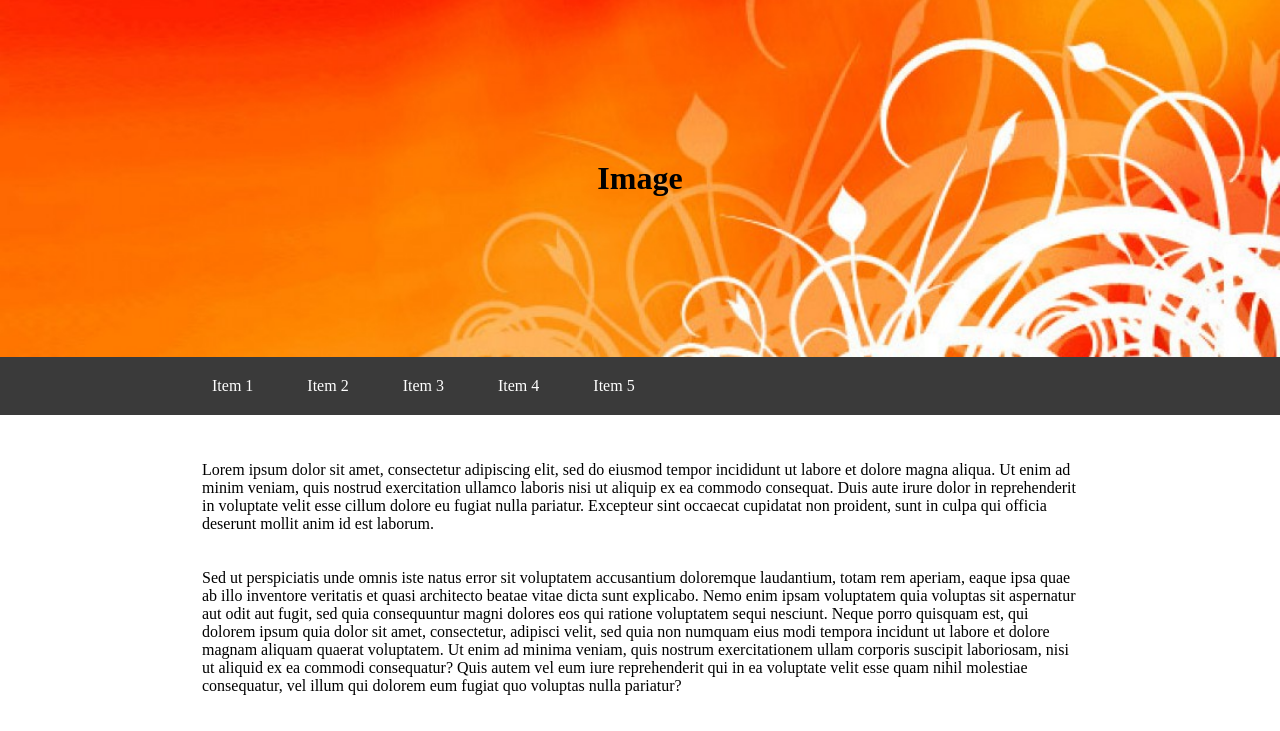
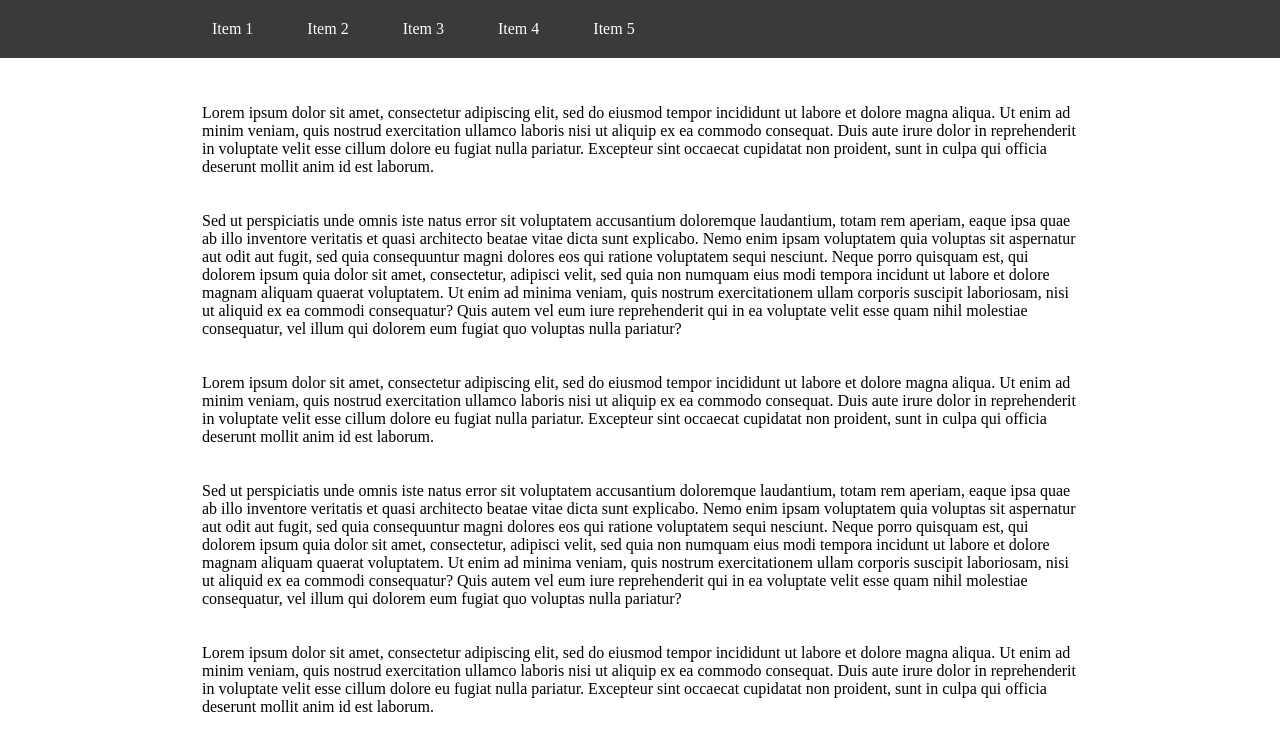
Before and after one commit to tamarka/sticky-header.github.io, a plain HTML site: page index.html in a window 1280 px wide. Shown: the top 731 px of the page. Drawn offline with Linux system fonts and the light colour scheme.

Commit message:
Refactoring

```diff
--- a/index.html
+++ b/index.html
@@ -9,9 +9,6 @@
 </head>
 <body>
     <header>
-        <div class="banner" id="banner">
-            <h1>Image</h1>
-        </div>
         <nav class="desktopNav" id="desktopNav">
            <ul>
                <li><a href="#">Item 1</a></li>
@@ -32,7 +29,7 @@
             </ul>
         </nav>
     </header>
-    <div class="content">
+    <div class="content" id="content">
         <p>
             Lorem ipsum dolor sit amet, consectetur adipiscing elit, sed do eiusmod tempor incididunt ut labore et dolore magna aliqua. Ut enim ad minim veniam, quis nostrud exercitation ullamco laboris nisi ut aliquip ex ea commodo consequat. Duis aute irure dolor in reprehenderit in voluptate velit esse cillum dolore eu fugiat nulla pariatur. Excepteur sint occaecat cupidatat non proident, sunt in culpa qui officia deserunt mollit anim id est laborum.
         </p>
```
